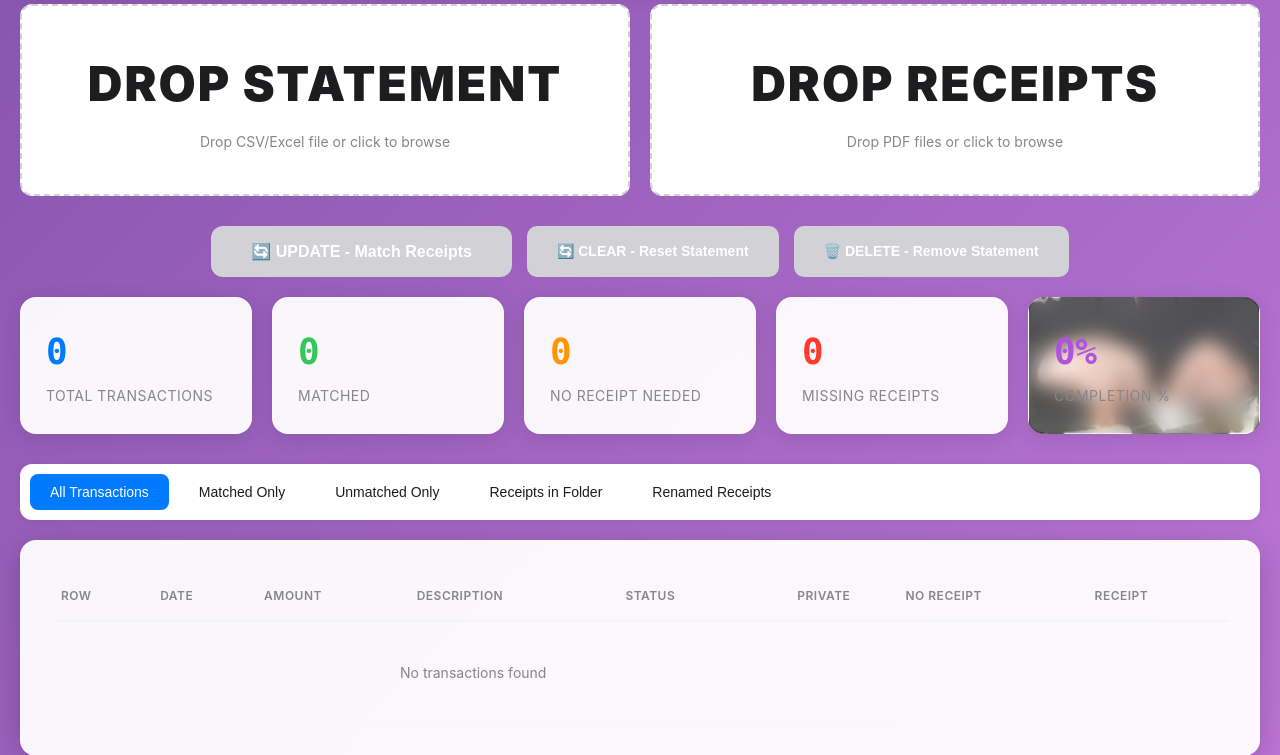
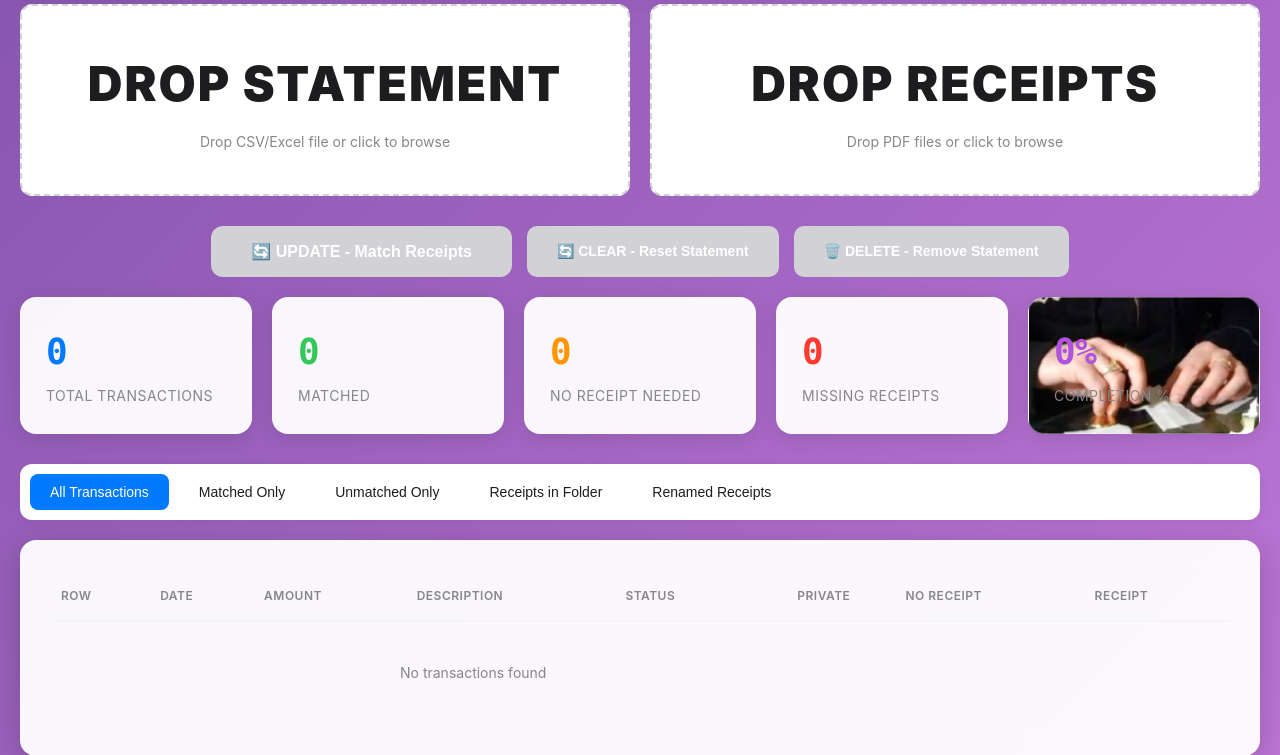
Before and after one commit to futurefabrik1-collab/ifuckinghateaccounts, a Flask app: page / in a window 1280 px wide. Shown: the part 262-1017 px from the top of the page. Run offline with Flask 3, Linux system fonts and the light colour scheme; data that the repository does not hold is empty.

Commit message:
Change completion card background images to 100% opacity

```diff
--- a/web/templates/index.html
+++ b/web/templates/index.html
@@ -245,8 +245,8 @@
             left: 0;
             right: 0;
             bottom: 0;
-            background: rgba(255, 255, 255, 0.30);
-            backdrop-filter: blur(10px);
+            background: rgba(255, 255, 255, 0);
+            backdrop-filter: none;
             z-index: 0;
             transition: all 0.3s ease;
         }
```
